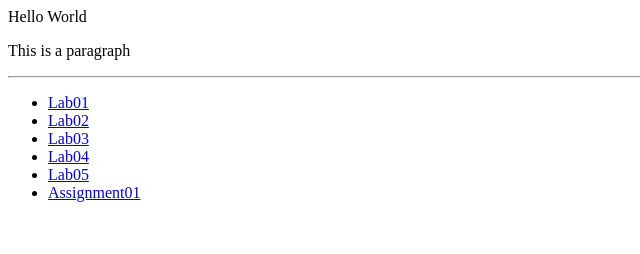
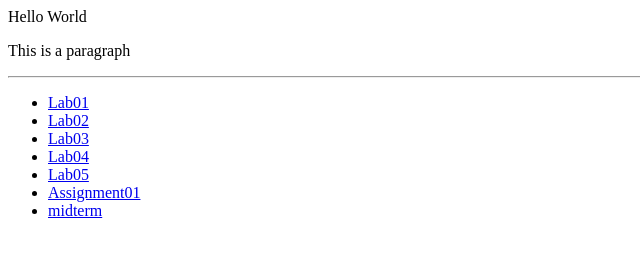
Before and after one commit to GhilliedFox/COMP-1537-web-development, a plain HTML site: page index.html in a window 1280 px wide. Shown: the full height of the page, 0-640 px from the left. Drawn offline with Linux system fonts and the light colour scheme.

Commit message:
updated index.html

```diff
--- a/index.html
+++ b/index.html
@@ -31,6 +31,9 @@
       </li>
       <li>
         <a href="./assignment01/assignment01index.html"> Assignment01 </a>
+        <li>
+          <a href="./midterm/midterm.html"> midterm </a>
+        </li>
       </li>
     </ul>
   </body>
```
